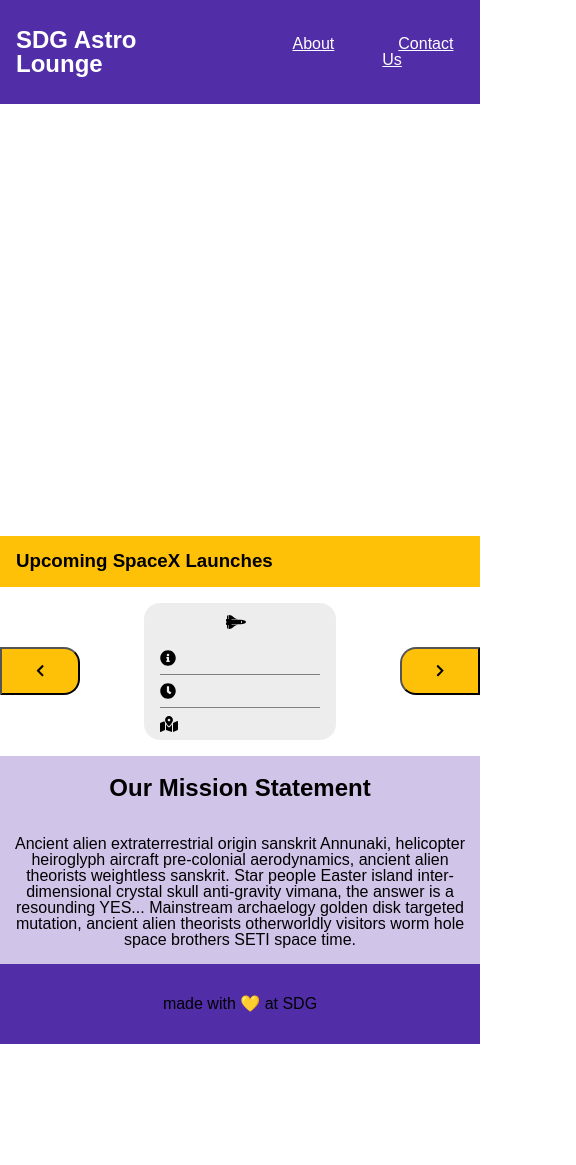
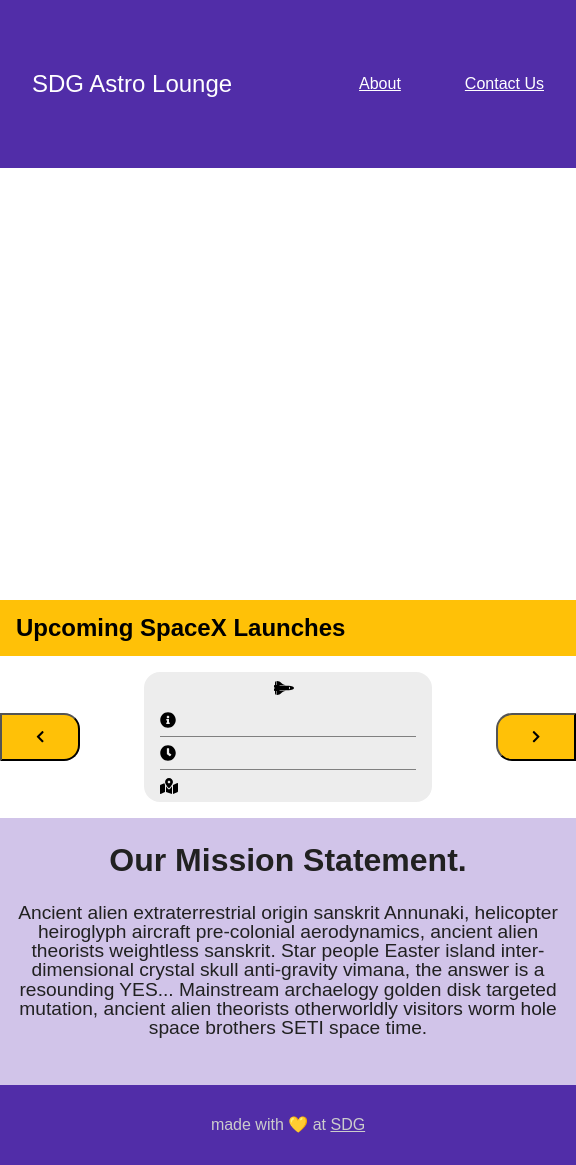
Before and after one commit to Elro1118/astroapi, a website: page public/index.html in a window 390 px wide. Shown: the whole page, 576 px wide, since content can reach past the window. Before the commit the page ends 1044 px from the top, so only its background shows below. Drawn offline with Linux system fonts and the light colour scheme; no server answers.

Commit message:
improvingFaseIV

```diff
--- a/public/index.html
+++ b/public/index.html
@@ -9,7 +9,8 @@
   </head>
   <body>
     <section class="navigation">
-      <h2 class="nameSDG">SDG Astro Lounge</h2>
+      <!-- <h2 class="nameSDG">SDG Astro Lounge</h2> -->
+      <a href="#" class="nameSDG">SDG Astro Lounge</a>
       <ul class="menu">
         <li><a href="#" class="about">About</a></li>
         <li><a href="#" class="contact">Contact Us</a></li>
@@ -52,7 +53,7 @@
     </section>
 
     <section class="missionSection">
-      <h2>Our Mission Statement</h2>
+      <h2 class="missionTitle">Our Mission Statement.</h2>
       <p class="missionParagraph">
         Ancient alien extraterrestrial origin sanskrit Annunaki, helicopter
         heiroglyph aircraft pre-colonial aerodynamics, ancient alien theorists
@@ -62,7 +63,12 @@
         otherworldly visitors worm hole space brothers SETI space time.
       </p>
     </section>
-    <footer><p>made with 💛 at SDG</p></footer>
+    <footer>
+      <p>
+        made with 💛 at
+        <a class="secondText" href="https://suncoast.io/">SDG</a>
+      </p>
+    </footer>
     <script src="/main.js" charset="utf-8"></script>
     <script
       defer
--- a/public/main.js
+++ b/public/main.js
@@ -33,7 +33,7 @@
           ? 'no copyright'
           : currentPicture.copyright
       document.querySelector('.pictureTitle').textContent =
-        'Copyright: ' + temp + ' | ' + currentPicture.title
+        'Copyright: ' + temp + ' | title: ' + currentPicture.title
     })
 }
 
--- a/public/screen.css
+++ b/public/screen.css
@@ -24,12 +24,16 @@
   background: #ffc107;
   padding: 1rem;
   margin: 0rem;
+  font-size: 1.5rem;
 }
 
 footer {
+  display: flex;
+  justify-content: center;
   text-align: center;
   background: #512da8;
   padding: 1rem;
+  color: #cccccc;
 }
 
 img {
@@ -41,20 +45,16 @@
   padding: 2rem 1rem 2rem 1rem;
 }
 
-/* .about:visited {
-  color: white;
-} */
-
 .about:hover {
   color: black;
   background: #ffc107;
-  padding: 2rem 1rem 2rem 1rem;
+  padding: 2.2rem 1rem 2.2rem 1rem;
 }
 
 .contact:hover {
   color: black;
   background: #ffc107;
-  padding: 2rem 1rem 2rem 1rem;
+  padding: 2.2rem 1rem 2.2rem 1rem;
 }
 
 #pictureDay {
@@ -68,15 +68,13 @@
   padding: 10rem;
 }
 .nameSDG {
-  margin: 1rem;
+  font-size: 1.5rem;
+  text-decoration: none;
 }
 .menu {
   display: flex;
   justify-content: space-around;
 }
-/* li {
-  padding: 1rem;
-} */
 
 .navigation {
   display: flex;
@@ -125,6 +123,9 @@
 
 .missionParagraph {
   width: 30em;
+  font-size: 1.2rem;
+  color: #212121;
+  margin: 0rem 0rem 3rem 0rem;
 }
 .left-button-section {
   display: flex;
@@ -141,7 +142,7 @@
 
 .pictureTitle {
   text-align: center;
-  font: 0.1rem; /*16px / 1 sans-serif;*/
+  font-size: 0.8rem; /*16px / 1 sans-serif;*/
   padding: 0rem;
   margin: 0rem;
 }
@@ -170,9 +171,20 @@
 }
 .details,
 .dateLaunch,
-.site_name_long,
+.site_name_long {
+  padding: 0rem 0rem 0rem 0.5rem;
+}
 .articleTitle {
   padding: 0rem 0rem 0rem 0.5rem;
+  font-size: 1.2rem;
+}
+.missionTitle {
+  font-size: 2rem;
+  color: #212121;
+}
+.secondText {
+  color: #cccccc;
+  padding: 0rem;
 }
 
 @media (max-width: 600px) {
@@ -204,7 +216,21 @@
   .nameSDG {
     margin: 1rem;
   }
-  /* .menu {
-    margin: 1rem;
-  } */
+
+  a {
+    color: white;
+    padding: 2rem 1rem 2rem 1rem;
+  }
+
+  .about:hover {
+    color: black;
+    background: #ffc107;
+    padding: 2rem 1rem 2rem 1rem;
+  }
+
+  .contact:hover {
+    color: black;
+    background: #ffc107;
+    padding: 2rem 1rem 2rem 1rem;
+  }
 }
```
